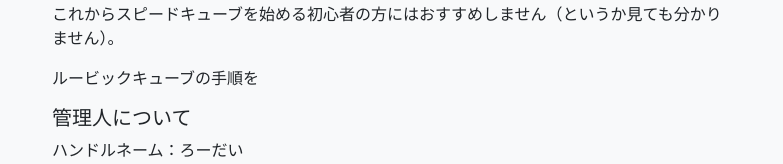
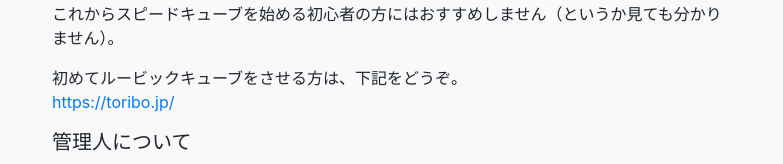
Before and after one commit to roudai/roudai.net, a Nuxt app: page / in a window 1280 px wide. Shown: the part 144-308 px from the top of the page, without its empty margins (248-1031 px from the left). Built offline with nearby package versions, Linux system fonts and the light colour scheme.

Commit message:
アナリティクス追加

```diff
--- /dev/null
+++ b/components/Adsense.vue
@@ -0,0 +1,3 @@
+<template>
+  <adsbygoogle ad-slot="3419590651" />
+</template>
--- a/layouts/default.vue
+++ b/layouts/default.vue
@@ -6,10 +6,8 @@
         <nuxt />
       </b-container>
       <Footer />
-      <template>
-        <adsbygoogle ad-slot="3419590651" />
-      </template>
     </b-container>
+    <Adsense />
   </div>
 </template>
 
--- a/nuxt.config.js
+++ b/nuxt.config.js
@@ -38,12 +38,17 @@
   modules: [
     // https://go.nuxtjs.dev/bootstrap
     'bootstrap-vue/nuxt',
-    '@nuxtjs/google-adsense'
+    '@nuxtjs/google-adsense',
+    '@nuxtjs/google-gtag'
   ],
 
   'google-adsense': {
     id: 'ca-pub-3099989327540541',
     pageLevelAds: true,
+  },
+
+  '@nuxtjs/google-gtag': {
+    id: 'G-HN5BK3L4RW',
   },
 
   // Build Configuration: https://go.nuxtjs.dev/config-build
--- a/package.json
+++ b/package.json
@@ -20,6 +20,7 @@
     "webpack": "^4.46.0"
   },
   "devDependencies": {
-    "@nuxtjs/google-adsense": "^2.0.0"
+    "@nuxtjs/google-adsense": "^2.0.0",
+    "@nuxtjs/google-gtag": "^1.0.4"
   }
 }
--- a/pages/index.vue
+++ b/pages/index.vue
@@ -6,7 +6,8 @@
       中級～上級者向けのため、これからスピードキューブを始める初心者の方にはおすすめしません（というか見ても分かりません）。
     </p>
     <p>
-      ルービックキューブの手順を
+      初めてルービックキューブをさせる方は、下記をどうぞ。<br>
+      <a href="https://toribo.jp/">https://toribo.jp/</a>
     </p>
 
     <h5>管理人について</h5>
```
Also changed, not shown: 1 other file (tests, documents, lock files or other folders).
